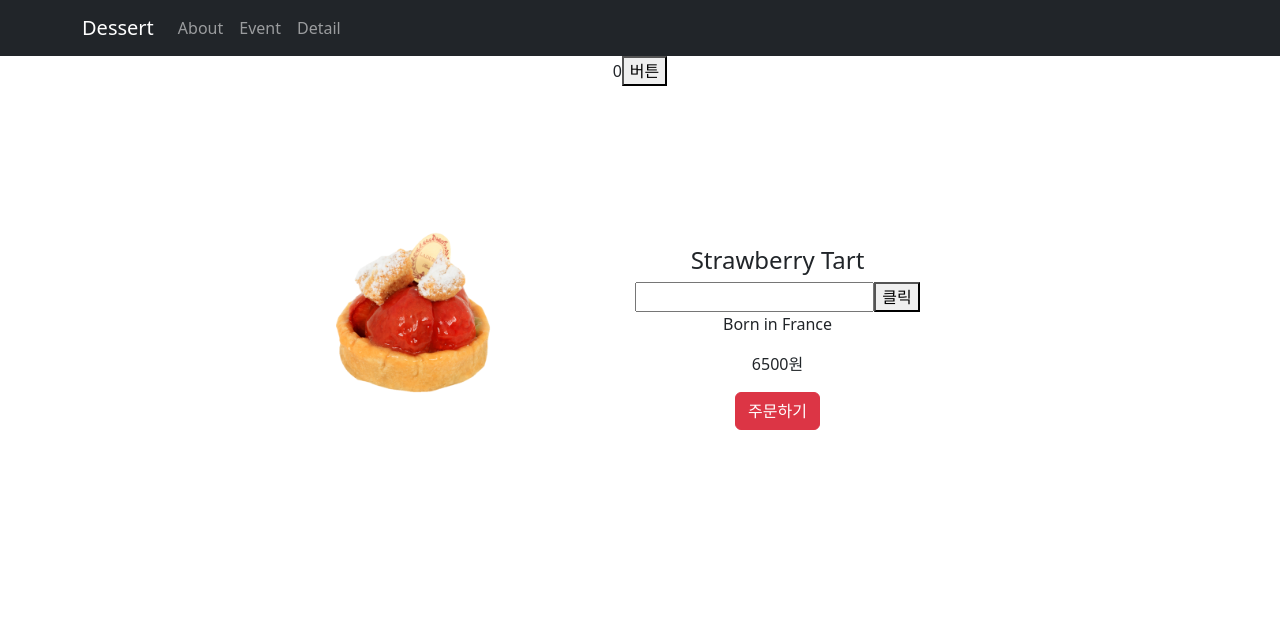
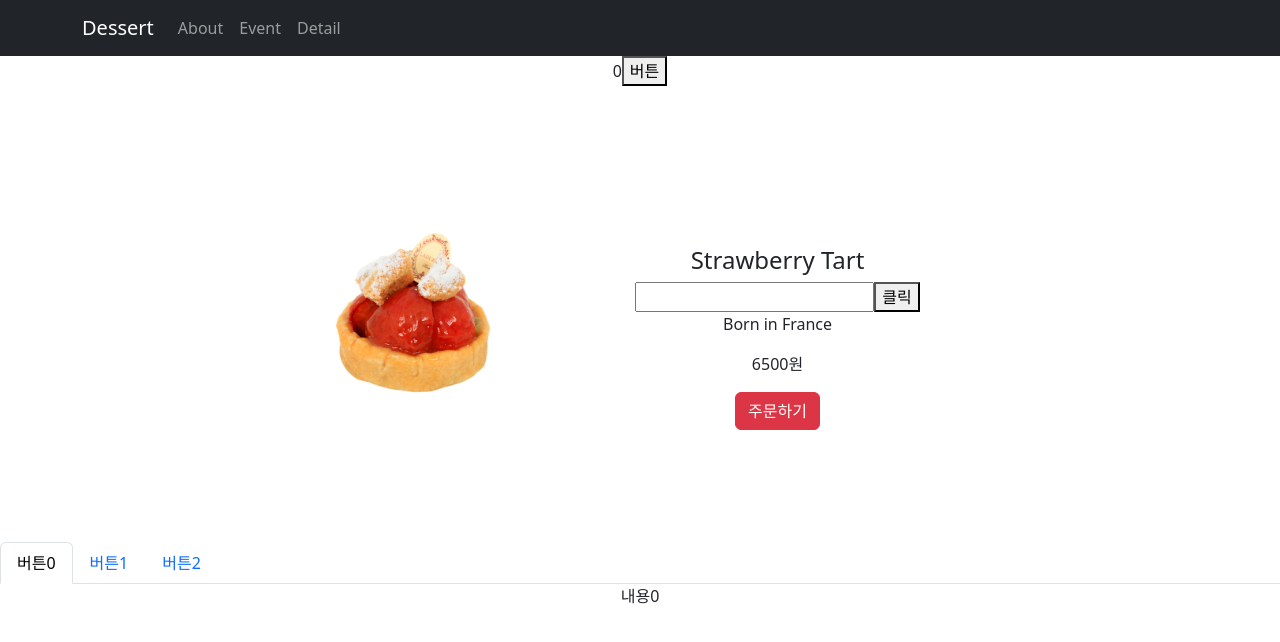
Before and after one commit to yunyoung0531/React_study, a React (Create React App) app: page /detail/0 in a window 1280 px wide. Shown: the top 642 px of the page. Built offline with nearby package versions, Linux system fonts and the light colour scheme.

Commit message:
애니메이션 효과

```diff
--- a/public/index.html
+++ b/public/index.html
@@ -2,14 +2,14 @@
 <html lang="en">
   <head>
     <meta charset="utf-8" />
-    <link rel="icon" href="https://blogfiles.pstatic.net/MjAyMjA2MjRfOTAg/MDAxNjU2MDU1NjA4MDEz.oQGqEtOwTyhv0VMNQDSVO_BG-PVh06mynLX1Vthe_QAg.pprEWXfDmafGONZqxjYJAs-jK_6QgIbcD-m4Km4nqRYg.JPEG.speedauction1/CK_psxtg0436375.jpg" />
+    <link rel="icon" href="" />
     <meta name="viewport" content="width=device-width, initial-scale=1" />
     <meta name="theme-color" content="#000000" />
     <meta
       name="description"
       content="Web site created using create-react-app"
     />
-    <link rel="apple-touch-icon" href="https://blogfiles.pstatic.net/MjAyMjA2MjRfOTAg/MDAxNjU2MDU1NjA4MDEz.oQGqEtOwTyhv0VMNQDSVO_BG-PVh06mynLX1Vthe_QAg.pprEWXfDmafGONZqxjYJAs-jK_6QgIbcD-m4Km4nqRYg.JPEG.speedauction1/CK_psxtg0436375.jpg" />
+    <link rel="apple-touch-icon" href="" />
     <!--
       manifest.json provides metadata used when your web app is installed on a
       user's mobile device or desktop. See https://developers.google.com/web/fundamentals/web-app-manifest/
--- a/src/App.css
+++ b/src/App.css
@@ -63,3 +63,27 @@
 .row-items {
   padding: 2%;
 }
+
+.start {
+  opacity: 0;
+}
+
+.end {
+  opacity: 1;
+  transition: opacity 0.5s;
+}
+
+.fade-in {
+  opacity: 0;
+  animation: fadeIn ease 2s;
+  -webkit-animation: fadeIn ease 2s;
+  -moz-animation: fadeIn ease 2s;
+  -o-animation: fadeIn ease 2s;
+  -ms-animation: fadeIn ease 2s;
+  animation-fill-mode: forwards;
+}
+
+@keyframes fadeIn {
+  0% {opacity: 0;}
+  100% {opacity: 1;}
+}
--- a/src/App.js
+++ b/src/App.js
@@ -16,6 +16,7 @@ function App() {
   let [shoes, setShoes] = useState(data);
   let [clickCnt, setClickCnt] = useState(0);
   let [loading, setLoading] = useState(false);
+  let [inventory, setInventory] = useState([10, 11, 12]);
   let navigate = useNavigate();
 
   return (
--- a/src/pages/Detail.js
+++ b/src/pages/Detail.js
@@ -3,7 +3,7 @@ import chocolateCakeImage from '../images/chocolateCake.png';
 import { useParams } from 'react-router-dom';
 import styled from 'styled-components';
 import { useEffect } from 'react';
-import { Alert } from 'react-bootstrap';
+import { Alert, Nav } from 'react-bootstrap';
 import Swal from "sweetalert2";
 
 
@@ -12,6 +12,7 @@ function Detail(props) {
     let [alert, setAlert] = useState(1);
     let [input, setInput] = useState('');
     let [warning, setWarning] = useState(false);
+    let [tab, setTab] = useState(0);
 
     useEffect(()=>{
         let timer = setTimeout(()=>{ setAlert(0) }, 2000);
@@ -42,8 +43,18 @@ function Detail(props) {
 
     let {id} = useParams();
 
+    let [fade, setFade] = useState('');
+
+    useEffect(()=>{
+        setTimeout(()=>{setFade('end')}, 100)
+        return () => {
+            setFade('')
+        }
+    }, [])
+
     return (
         <>
+        <div className={'start ' + fade}>
         <div className="container">
         {alert == 1 ?
         (<div className='alert alert-warning'>
@@ -69,8 +80,40 @@ function Detail(props) {
             </div>
         </div>
         </div>
+
+        <Nav variant="tabs"  defaultActiveKey="link0">
+            <Nav.Item>
+            <Nav.Link eventKey="link0" onClick={() => setTab(0)}>버튼0</Nav.Link>
+            </Nav.Item>
+            <Nav.Item>
+            <Nav.Link eventKey="link1" onClick={() => setTab(1)}>버튼1</Nav.Link>
+            </Nav.Item>
+            <Nav.Item>
+            <Nav.Link eventKey="link2" onClick={() => setTab(2)}>버튼2</Nav.Link>
+            </Nav.Item>
+        </Nav>
+        <TabContent shoes={props.shoes} tab={tab}/>
+        </div>
         </>
     )
 }
 
+function TabContent(props) {
+    let [fade, setFade] = useState('');
+    useEffect(()=>{
+        setTimeout(()=>{setFade('end')}, 100)
+        return () => {
+            setFade('')
+        }
+    }, [props.tab])
+
+    if (props.tab == 0) {
+        return <div className={'start ' + fade}>내용0 </div>
+    } else if (props.tab == 1) {
+        return <div className={'start ' + fade}>내용1</div>
+    } else if (props.tab == 2){
+        return <div className={'start ' + fade}>내용2</div>
+    }
+}
+
 export default Detail;
```
Also changed, not shown: 1 other file (tests, documents, lock files or other folders).
